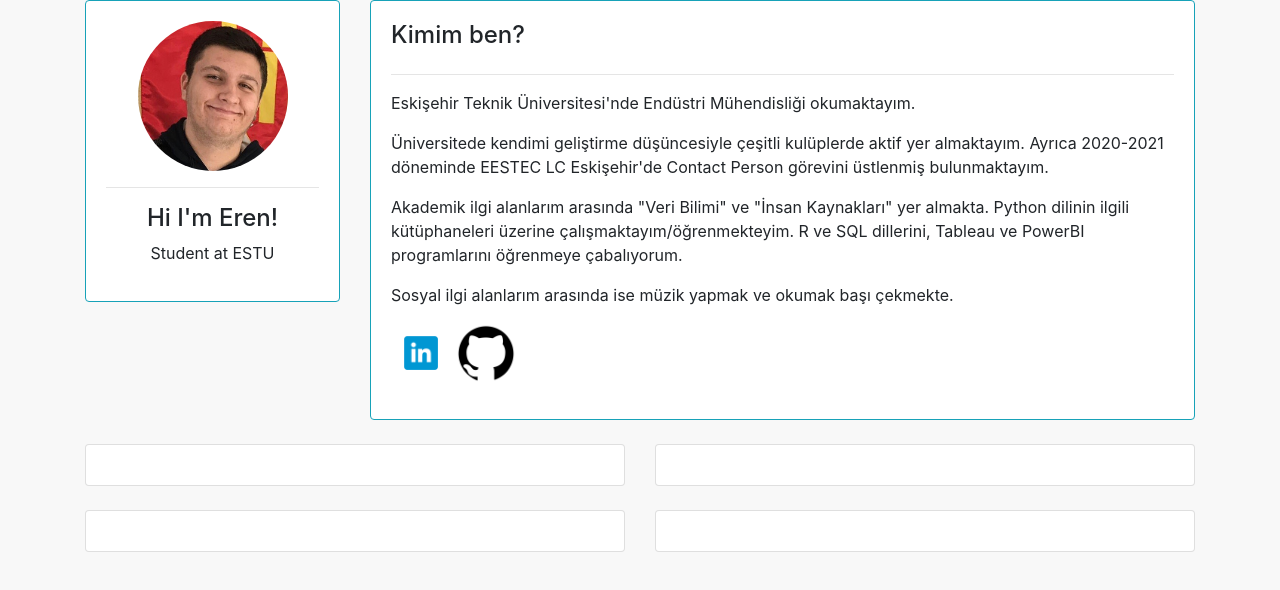
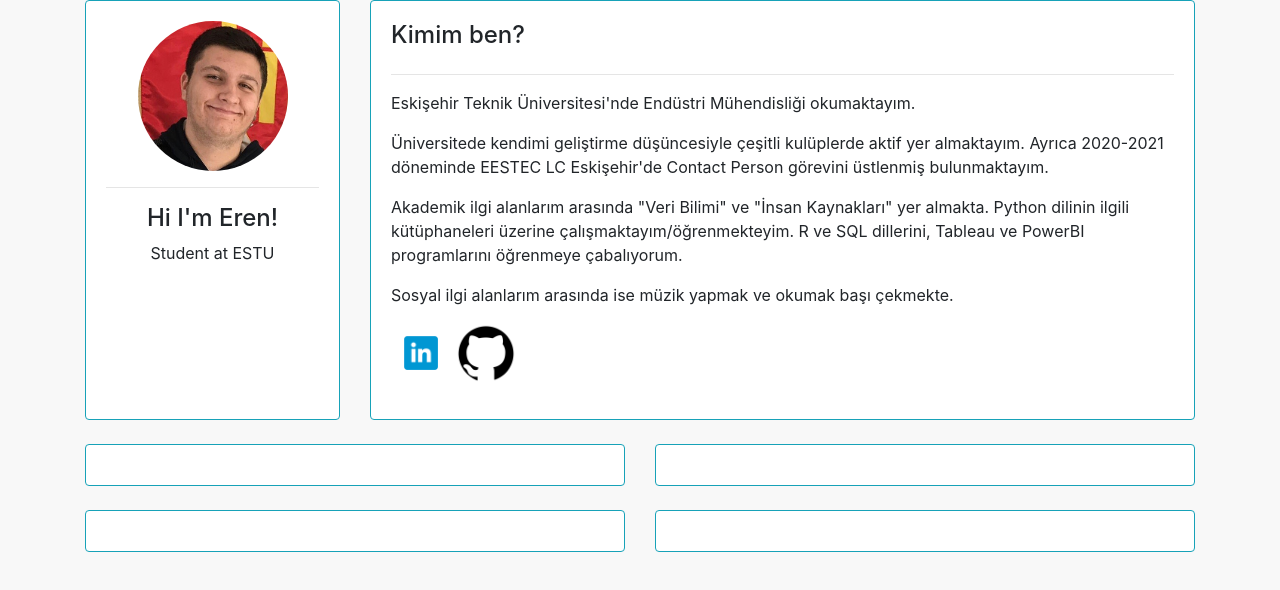
Before and after one commit to eren-darici/eren-darici.github.io, a plain HTML site: page index.html in a window 1280 px wide. Drawn offline with nearby package versions, Linux system fonts and the light colour scheme.

Commit message:
Update index.html

```diff
--- a/index.html
+++ b/index.html
@@ -11,15 +11,15 @@
 
         <div class="row">
             <div class = "col-md-3">
-                <div class="card card-body border-info" id="profile-wrapper">
-                    <img id = "profile-pic" src="staticfiles/images/photo.png">
+                <div class="card card-body h-100 border-info" id="profile-wrapper">
+                    <img id = "profile-pic" src="staticfiles/images/photo.png" class ="img-fluid">
                     <hr>
                     <h4>Hi I'm Eren!</h4>
                     <p>Student at ESTU</p>
                 </div>
             </div>
             <div class = "col-md-9">
-                <div class="card card-body border-info">
+                <div class="card card-body h-100 border-info">
                     <h4>Kimim ben?</h4>
                     <hr>
                     <p>Eskişehir Teknik Üniversitesi'nde Endüstri Mühendisliği okumaktayım.</p>
@@ -43,10 +43,10 @@
 
         <div class="row">
             <div class = "col-md-6">
-                <div class="card card-body"></div>
+                <div class="card card-body h-100 border-info"></div>
             </div>
             <div class = "col-md-6">
-                <div class="card card-body"></div>
+                <div class="card card-body h-100 border-info"></div>
             </div>
         </div>
 
@@ -54,11 +54,11 @@
 
         <div class="row">
                 <div class = "col-md-6">
-                    <div class="card card-body"></div>
+                    <div class="card card-body h-100 border-info"></div>
                 </div>
 
                 <div class = "col-md-6">
-                    <div class="card card-body"></div>
+                    <div class="card card-body h-100 border-info"></div>
                 </div>
         </div>
 
```
